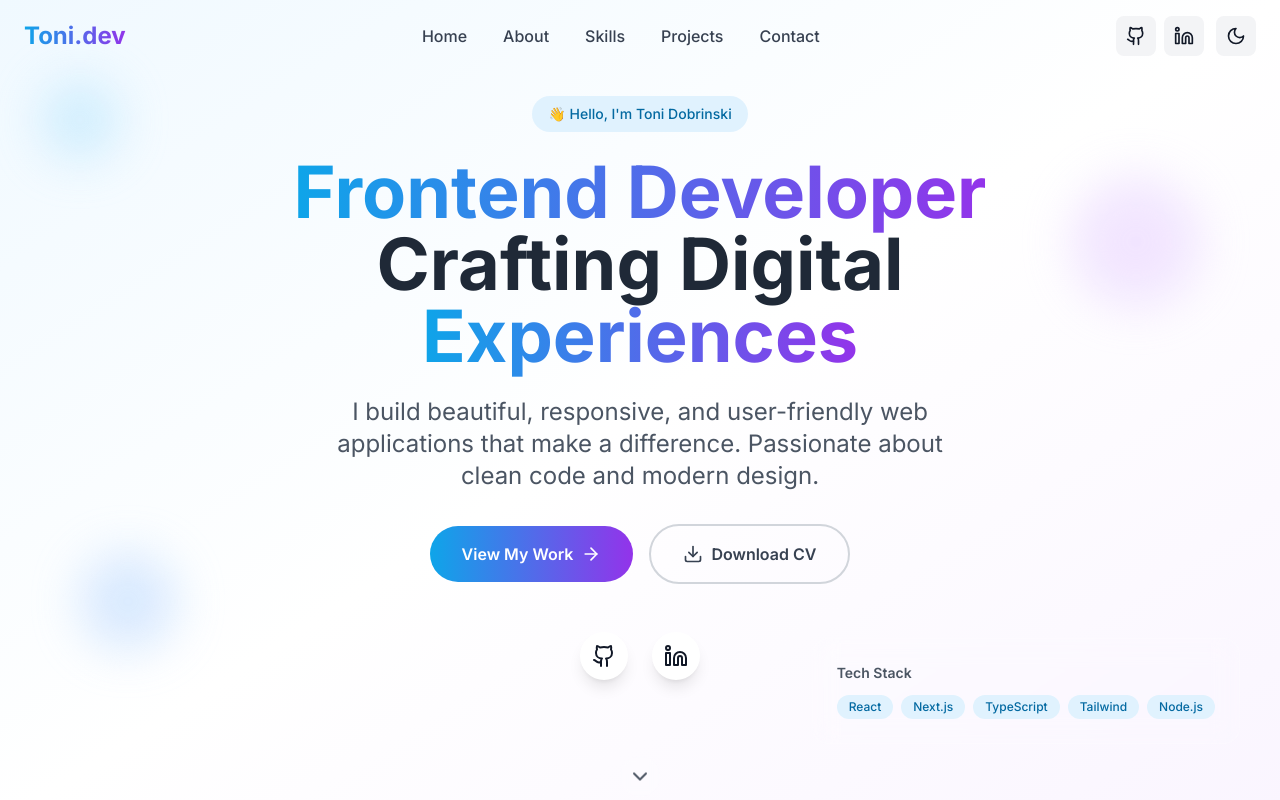
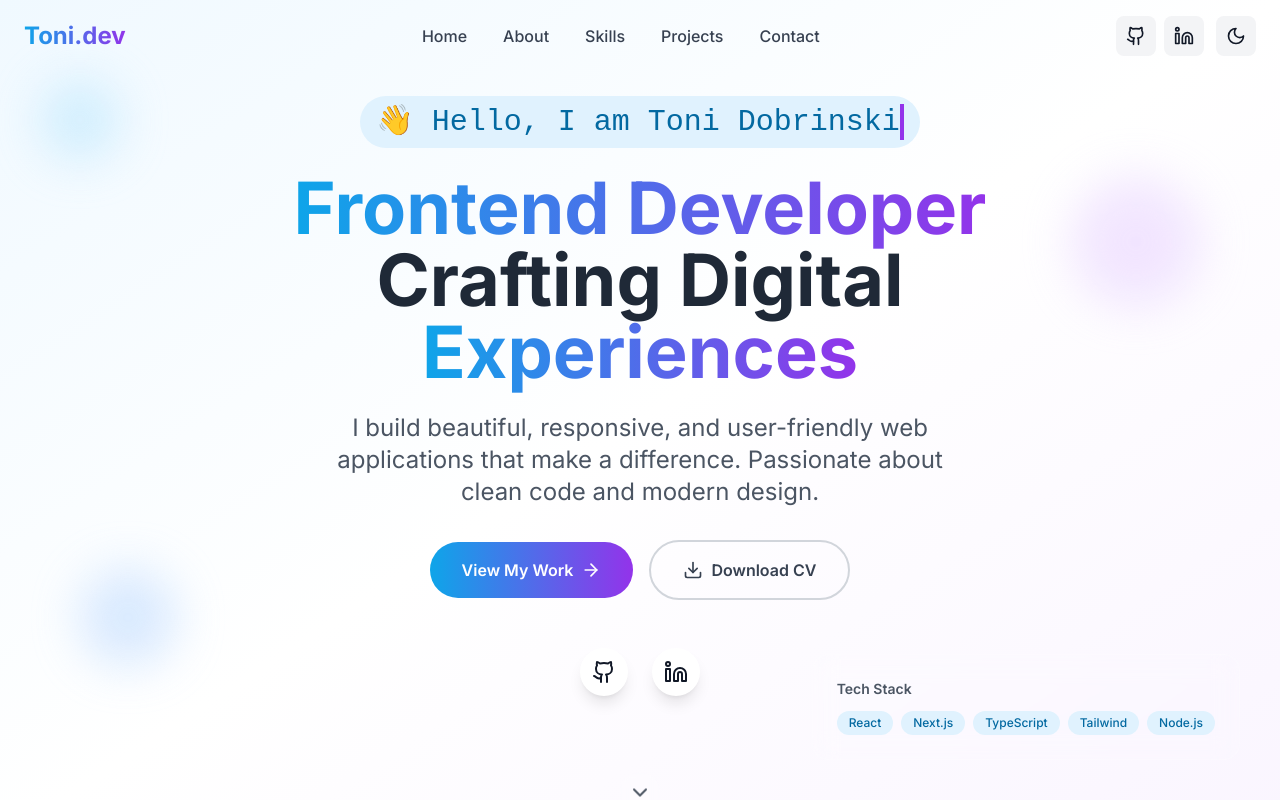
Before and after one commit to tonidobrinski/Portfolio, a Next.js app: page / in a window 1280 px wide. Shown: the top 800 px of the page. Built offline with nearby package versions, Linux system fonts and the light colour scheme.

Commit message:
Added Typewriter animation

```diff
--- a/components/Hero.tsx
+++ b/components/Hero.tsx
@@ -2,6 +2,7 @@
 
 import { motion } from 'framer-motion'
 import { ChevronDown, Download, ArrowRight, Github, Linkedin } from 'lucide-react'
+import Typewriter from './Typewriter'
 
 const Hero = () => {
   const scrollToAbout = () => {
@@ -40,7 +41,7 @@ const Hero = () => {
             className="mb-6"
           >
             <span className="inline-block px-4 py-2 rounded-full bg-primary-100 dark:bg-primary-900/30 text-primary-700 dark:text-primary-300 text-sm font-medium">
-              👋 Hello, I'm Toni Dobrinski
+              <Typewriter/>
             </span>
           </motion.div>
 
--- /dev/null
+++ b/components/Typewriter.tsx
@@ -0,0 +1,19 @@
+export default function Typewriter() {
+  return (
+    <div className="flex items-center justify-center">
+      <span
+        className="
+          text-3xl font-mono whitespace-nowrap overflow-hidden border-r-4 border-black
+          animate-typing animate-blink
+        "
+        style={{
+          animation:
+            "typing 3s steps(30, end) forwards, blink 0.8s step-end infinite 3s",
+            borderColor: "#9333ea"
+        }}
+      >
+        👋 Hello, I am Toni Dobrinski
+      </span>
+    </div>
+  );
+}
--- a/tailwind.config.js
+++ b/tailwind.config.js
@@ -32,7 +32,7 @@ module.exports = {
           700: '#334155',
           800: '#1e293b',
           900: '#0f172a',
-        }
+        },
       },
       animation: {
         'fade-in': 'fadeIn 0.5s ease-in-out',
@@ -40,6 +40,12 @@ module.exports = {
         'slide-down': 'slideDown 0.5s ease-out',
         'bounce-slow': 'bounce 2s infinite',
         'float': 'float 6s ease-in-out infinite',
+
+        // This is for the typewriter animation
+        // -----------------------------------------
+        typing: 'typing 3s steps(30, end) forwards',
+        blink: 'blink 0.8s step-end infinite',
+        // -----------------------------------------
       },
       keyframes: {
         fadeIn: {
@@ -58,6 +64,18 @@ module.exports = {
           '0%, 100%': { transform: 'translateY(0px)' },
           '50%': { transform: 'translateY(-20px)' },
         },
+
+        // This is for the typewriter animation
+        // -----------------------------------------
+        typing: {
+          '0%': { width: '0%' },
+          '100%': { width: '100%' },
+        },
+        blink: {
+          '0%, 100%': { borderColor: 'transparent' },
+          '50%': { borderColor: '#9333ea' },
+        },
+        // -----------------------------------------
       },
       fontFamily: {
         sans: ['Inter', 'system-ui', 'sans-serif'],
@@ -66,4 +84,4 @@ module.exports = {
     },
   },
   plugins: [],
-}
+};
```
